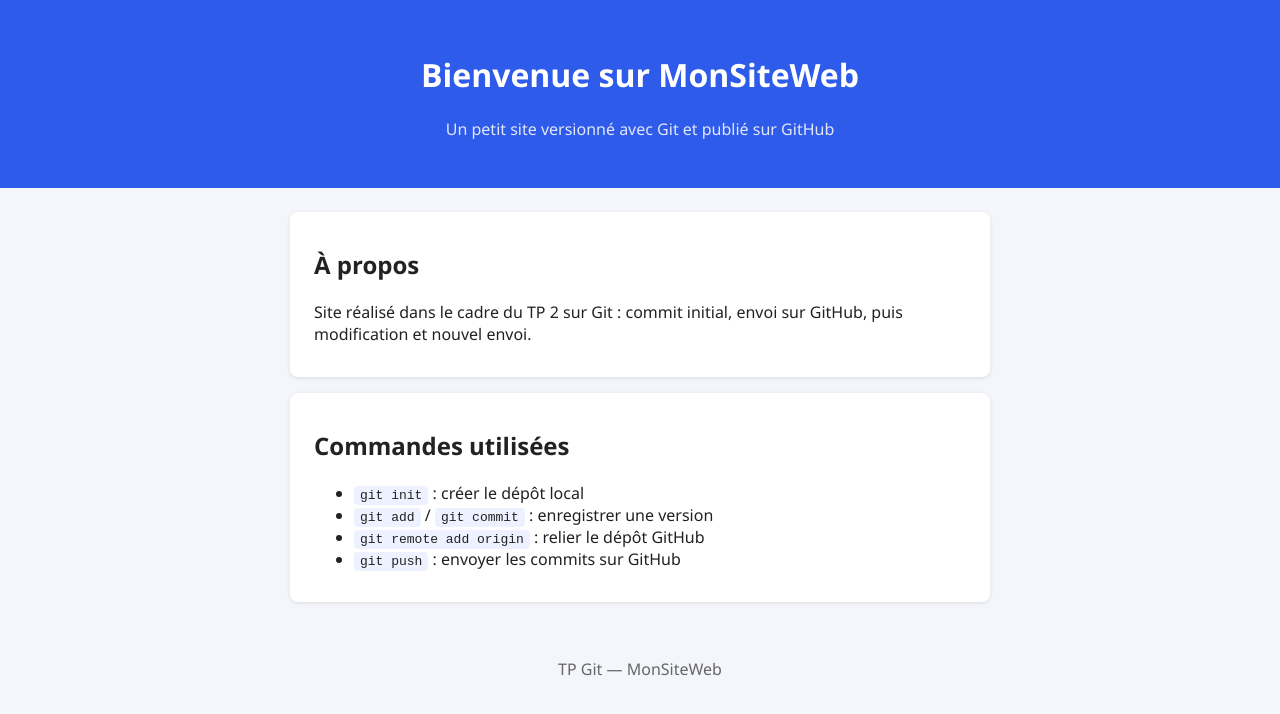
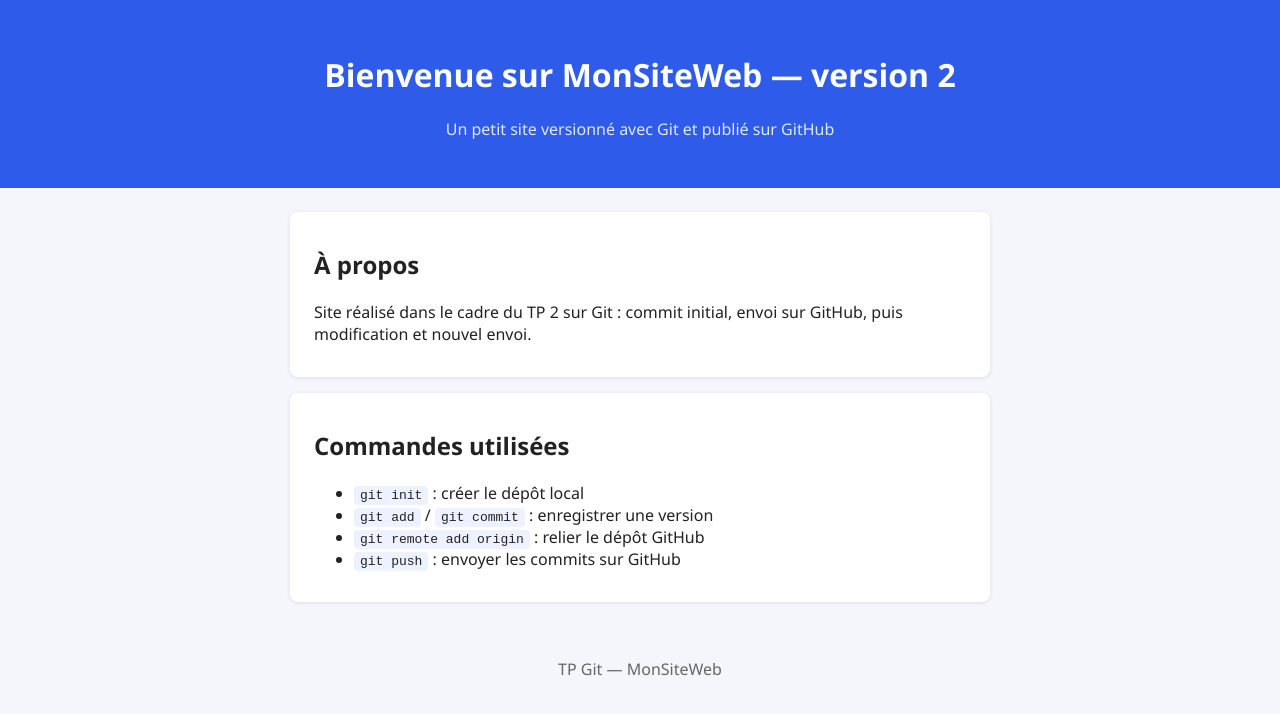
Before and after one commit to ryanessame237/MonSiteWeb, a plain HTML site: page index.html in a window 1280 px wide. Drawn offline with Linux system fonts and the light colour scheme.

Commit message:
Modification du titre principal de la page d'accueil

```diff
--- a/index.html
+++ b/index.html
@@ -8,7 +8,7 @@
 </head>
 <body>
   <header>
-    <h1>Bienvenue sur MonSiteWeb</h1>
+    <h1>Bienvenue sur MonSiteWeb — version 2</h1>
     <p class="sous-titre">Un petit site versionné avec Git et publié sur GitHub</p>
   </header>
   <main>
```
